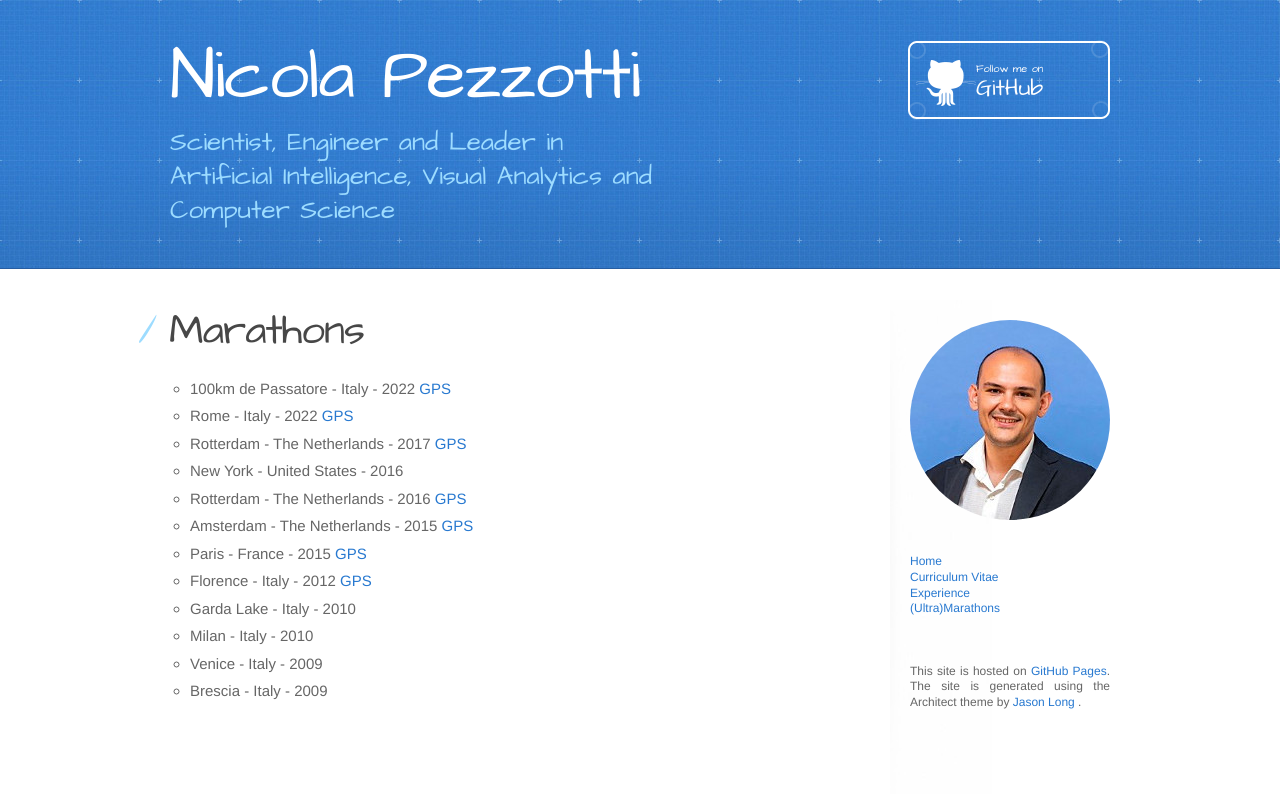
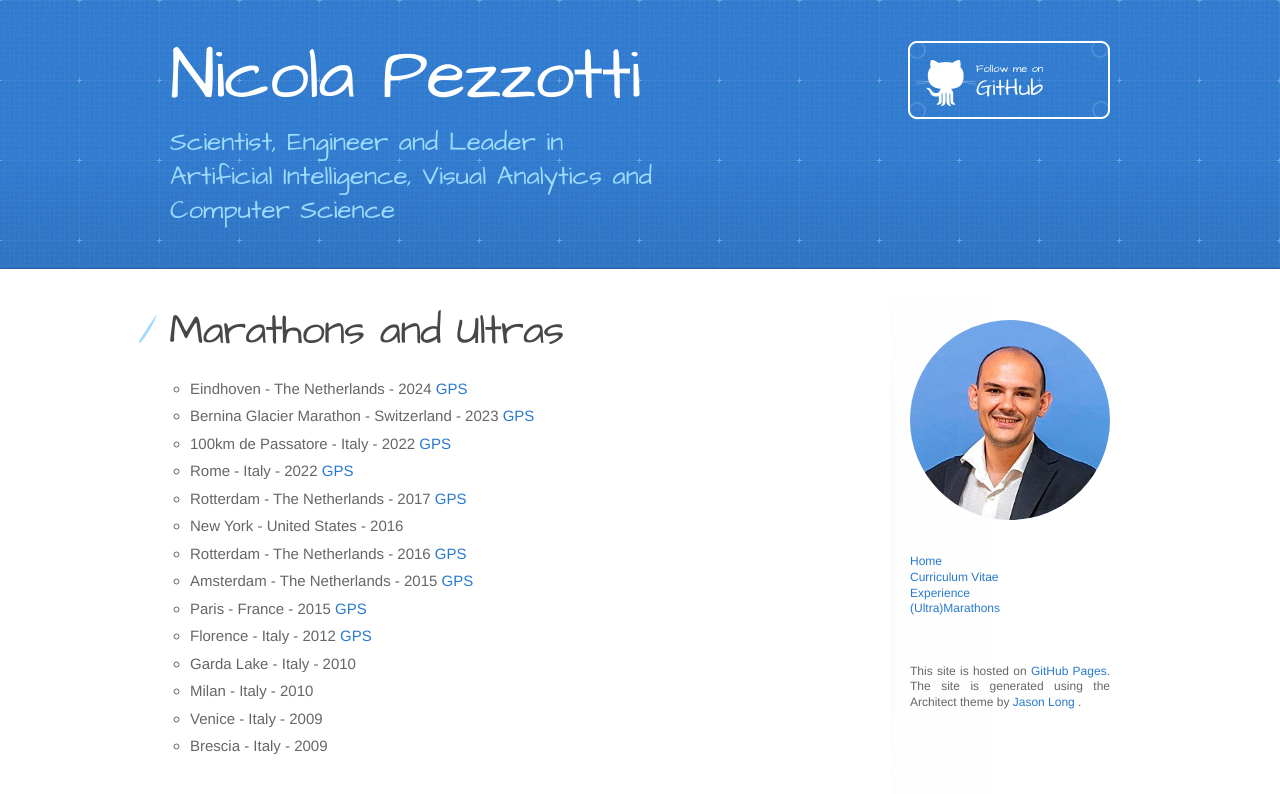
Before and after one commit to Nicola17/Nicola17.github.io, a Jekyll site: the page built from marathons/index.md, in a window 1280 px wide. Shown: the top 794 px of the page. Built offline with Jekyll 4.4.1, drawn with Linux system fonts in a browser that asks for light colours.

Commit message:
Add marathons in 2023 and 2024

```diff
--- a/marathons/index.md
+++ b/marathons/index.md
@@ -3,9 +3,11 @@ layout: default
 title: Nicola Pezzotti - Marathons
 ---
 
-Marathons
+Marathons and Ultras
 =======================
 
+* Eindhoven - The Netherlands - 2024 [GPS](https://connect.garmin.com/modern/activity/17274344214)
+* Bernina Glacier Marathon - Switzerland - 2023 [GPS](https://connect.garmin.com/modern/activity/11464354608)
 * 100km de Passatore - Italy - 2022 [GPS](https://connect.garmin.com/modern/activity/8868542468)
 * Rome - Italy - 2022 [GPS](https://connect.garmin.com/modern/activity/8533365163)
 * Rotterdam - The Netherlands - 2017  [GPS](https://connect.garmin.com/modern/activity/1681133715)
```
